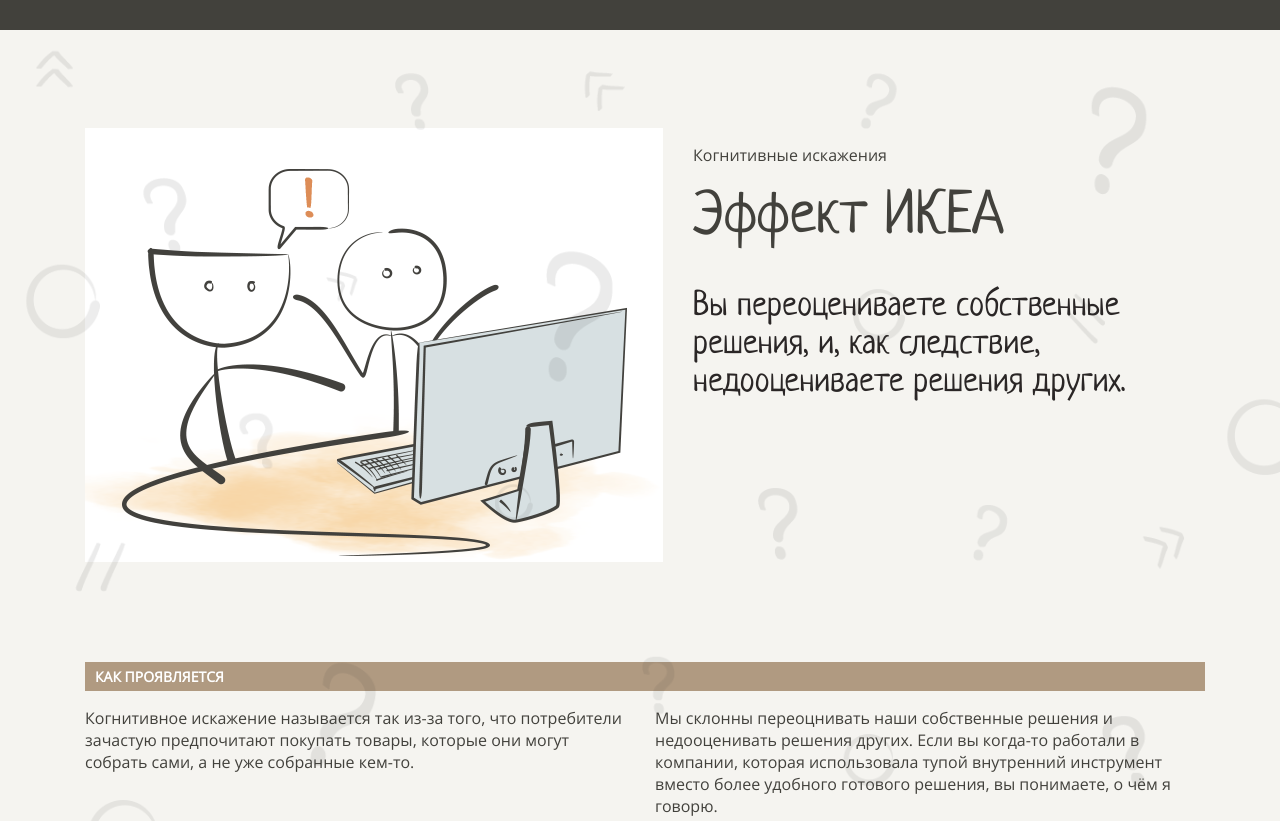
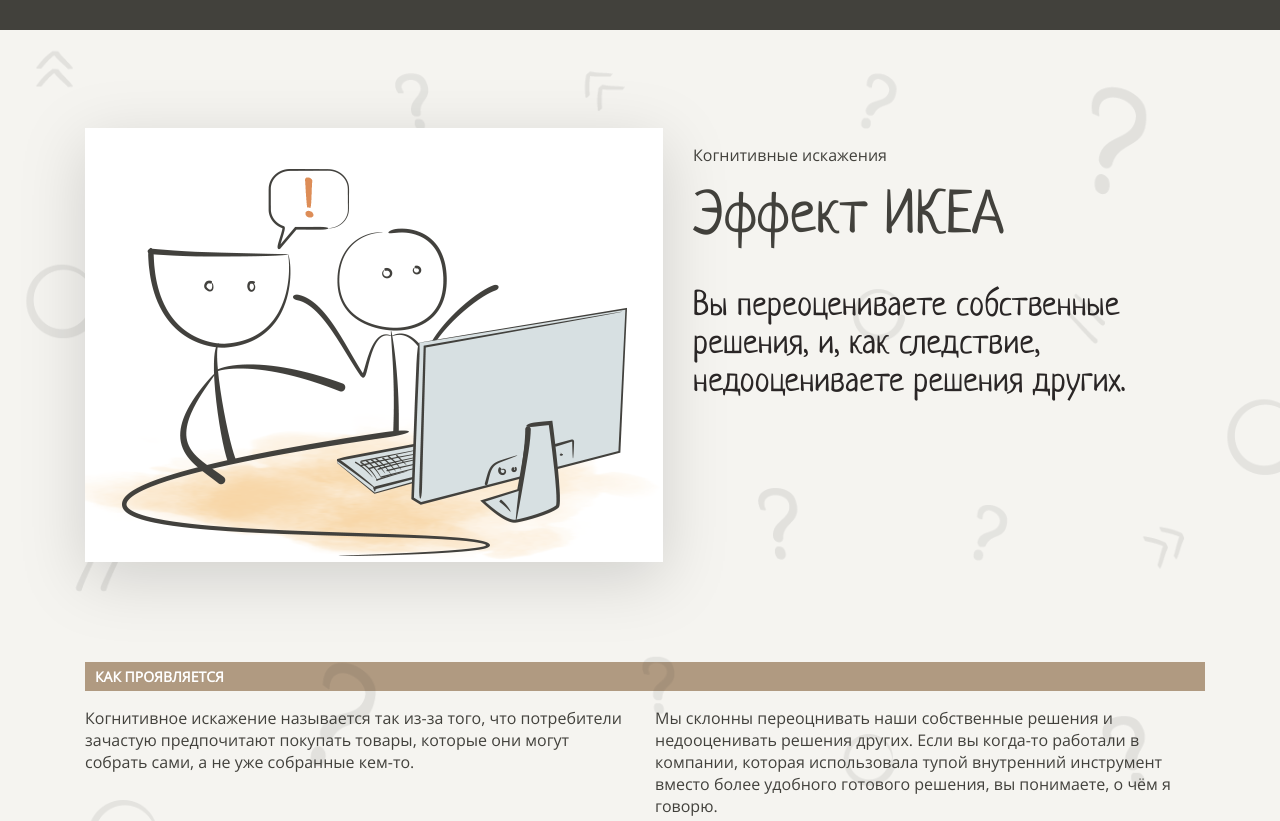
Before and after one commit to gatakh/layout-designer-project-lvl1, a website: page src/index.html in a window 1280 px wide. Shown: the part 2680-3501 px from the top of the page. Drawn offline with Linux system fonts and the light colour scheme.

Commit message:
edit lint6-style.css

```diff
--- a/src/styles/style.css
+++ b/src/styles/style.css
@@ -56,7 +56,7 @@
 }
 
 img {
-  filter: drop-shadow(0 16px 32px rgb(0, 0, 0 / 0.15));
+  filter: drop-shadow(0 16px 32px rgb(0, 0, 0, 0.15));
 }
 
 #header img {
```
